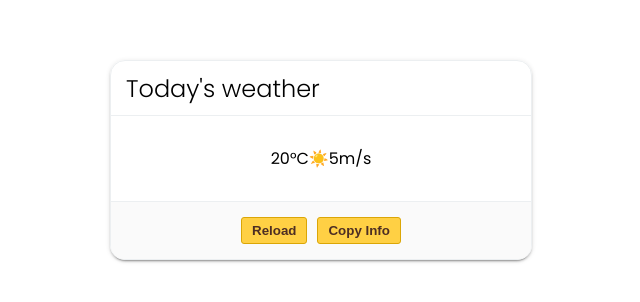
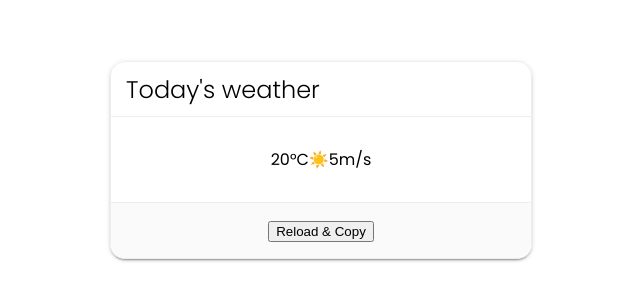
Before and after one commit to qetiproject/angular-template-outlet-example, an Angular app: page / in a window 1280 px wide. Shown: the part 240-542 px from the top of the page, without its empty margins (319-959 px from the left). Built offline with nearby package versions, Linux system fonts and the light colour scheme.

Commit message:
dynamic actions

```diff
--- a/src/app/app.component.html
+++ b/src/app/app.component.html
@@ -1,6 +1,7 @@
 <weather-widget
     [headerTemplate]="altWidgetHeader"
     [contentTemplate]="altWidgetContainer"
+    [actionTemplate]="altAction"
 ></weather-widget>
 <ng-template #altWidgetHeader>
     <div class="alt-header"> Today's weather</div>
@@ -12,3 +13,6 @@
         <span>{{ state.data.windspeed}}m/s</span>
     </div>
 </ng-template>
+<ng-template #altAction>
+    <app-weather-custom-action></app-weather-custom-action>
+</ng-template>
--- a/src/app/app.component.ts
+++ b/src/app/app.component.ts
@@ -1,10 +1,11 @@
 import { Component } from '@angular/core';
 import { WeatherWidgetComponent } from './widgets/weather-widget/weather-widget.component';
+import { WeatherCustomActionComponent } from './widgets/weather-custom-action/weather-custom-action.component';
 
 @Component({
   selector: 'app-root',
   standalone: true,
-  imports: [WeatherWidgetComponent],
+  imports: [WeatherWidgetComponent, WeatherCustomActionComponent],
   templateUrl: './app.component.html',
   styles: [`
     :host {
--- a/src/app/widgets/weather-widget/weather-widget.component.html
+++ b/src/app/widgets/weather-widget/weather-widget.component.html
@@ -17,6 +17,12 @@
   </ng-template>
 </div>
 <div class="widget-actions">
-  <button (click)="actions.reload()">Reload</button>
-  <button (click)="actions.copyData()">Copy Info</button>
+  <ng-container
+    [ngTemplateOutlet]="actionTemplate || defaultWidgetAction"
+    [ngTemplateOutletInjector]="injector"
+  ></ng-container>
+  <ng-template #defaultWidgetAction>
+    <button (click)="actions.reload()">Reload</button>
+    <button (click)="actions.copyData()">Copy Info</button>
+  </ng-template>
 </div>
--- a/src/app/widgets/weather-widget/weather-widget.component.ts
+++ b/src/app/widgets/weather-widget/weather-widget.component.ts
@@ -1,5 +1,5 @@
 import { NgTemplateOutlet } from '@angular/common';
-import { Component, inject, Input, TemplateRef } from '@angular/core';
+import { Component, inject, Injector, Input, TemplateRef } from '@angular/core';
 import { WidgetActions } from '../widget-actions.service';
 import { WidgetState } from '../widget-state.service';
 
@@ -14,8 +14,11 @@ import { WidgetState } from '../widget-state.service';
 export class WeatherWidgetComponent {
   state = inject(WidgetState);
   actions = inject(WidgetActions);
+  injector = inject(Injector)
 
   @Input() headerTemplate!: TemplateRef<any>;
 
   @Input() contentTemplate!: TemplateRef<WidgetState>;
+
+  @Input() actionTemplate!: TemplateRef<any>;
 }
```
